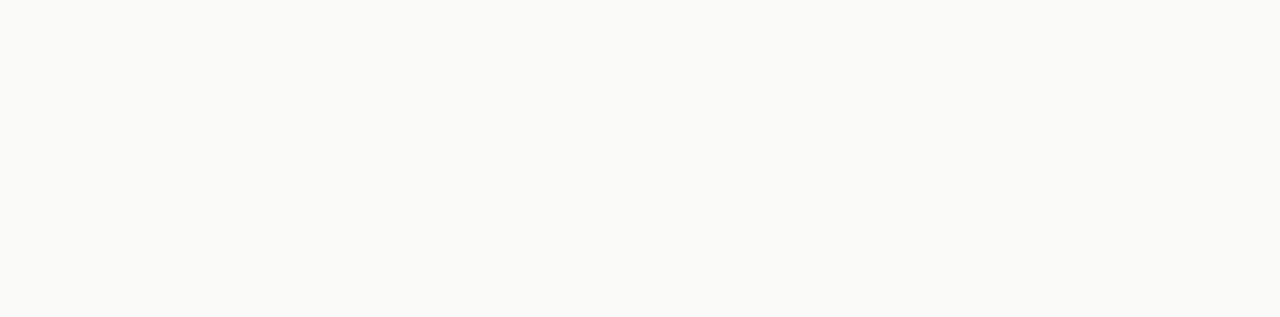
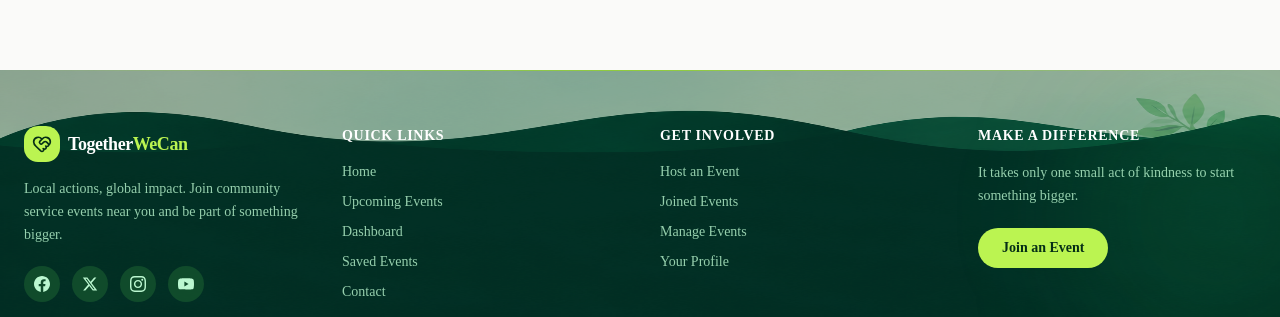
Before and after one commit to thtasin12/togetherwecan-client, a Next.js app: page / in a window 1280 px wide. Shown: the part 635-952 px from the top of the page. Before the commit the page ends 800 px from the top, so only its background shows below. Built offline with nearby package versions, Linux system fonts and the light colour scheme; no server answers.

Commit message:
add footer section

```diff
--- a/app/layout.tsx
+++ b/app/layout.tsx
@@ -4,6 +4,7 @@ import "./globals.css";
 import {Plus_Jakarta_Sans} from "next/font/google"
 import { Provider } from "@/components/provider";
 import Navbar from "@/components/navbar";
+import Footer from "@/components/footer";
 
 const jakarta = Plus_Jakarta_Sans({
   subsets: ["latin"],
@@ -36,6 +37,7 @@ export default function RootLayout({ children }: LayoutProps<"/">) {
           >
             {children}
           </main>
+          <Footer />
         </Provider>
 
       </body>
--- /dev/null
+++ b/components/footer.tsx
@@ -0,0 +1,159 @@
+
+import Link from "next/link";
+import { HeartHandshake } from "lucide-react";
+
+function XLogo({ size = 16 }: { size?: number }) {
+  return (
+    <svg width={size} height={size} viewBox="0 0 24 24" fill="currentColor" aria-hidden>
+      <path d="M18.244 2.25h3.308l-7.227 8.26 8.502 11.24H16.17l-5.214-6.817L4.99 21.75H1.68l7.73-8.835L1.254 2.25H8.08l4.713 6.231zm-1.161 17.52h1.833L7.084 4.126H5.117z" />
+    </svg>
+  );
+}
+
+function FacebookLogo({ size = 16 }: { size?: number }) {
+  return (
+    <svg width={size} height={size} viewBox="0 0 24 24" fill="currentColor" aria-hidden>
+      <path d="M24 12.073c0-6.627-5.373-12-12-12s-12 5.373-12 12c0 5.99 4.388 10.954 10.125 11.854v-8.385H7.078v-3.47h3.047V9.43c0-3.007 1.792-4.669 4.533-4.669 1.312 0 2.686.235 2.686.235v2.953H15.83c-1.491 0-1.956.925-1.956 1.874v2.25h3.328l-.532 3.47h-2.796v8.385C19.612 23.027 24 18.062 24 12.073z" />
+    </svg>
+  );
+}
+
+function InstagramLogo({ size = 16 }: { size?: number }) {
+  return (
+    <svg width={size} height={size} viewBox="0 0 24 24" fill="currentColor" aria-hidden>
+      <path d="M12 2.163c3.204 0 3.584.012 4.85.07 3.252.148 4.771 1.691 4.919 4.919.058 1.265.069 1.645.069 4.849 0 3.205-.012 3.584-.069 4.849-.149 3.225-1.664 4.771-4.919 4.919-1.266.058-1.644.07-4.85.07-3.204 0-3.584-.012-4.849-.07-3.26-.149-4.771-1.699-4.919-4.92-.058-1.265-.07-1.644-.07-4.849 0-3.204.013-3.583.07-4.849.149-3.227 1.664-4.771 4.919-4.919 1.266-.057 1.645-.069 4.849-.069zm0-2.163c-3.259 0-3.667.014-4.947.072-4.358.2-6.78 2.618-6.98 6.98-.059 1.281-.073 1.689-.073 4.948 0 3.259.014 3.668.072 4.948.2 4.358 2.618 6.78 6.98 6.98 1.281.058 1.689.072 4.948.072 3.259 0 3.668-.014 4.948-.072 4.354-.2 6.782-2.618 6.979-6.98.059-1.28.073-1.689.073-4.948 0-3.259-.014-3.667-.072-4.947-.196-4.354-2.617-6.78-6.979-6.98-1.281-.059-1.69-.073-4.949-.073zm0 5.838c-3.403 0-6.162 2.759-6.162 6.162s2.759 6.163 6.162 6.163 6.162-2.759 6.162-6.163c0-3.403-2.759-6.162-6.162-6.162zm0 10.162c-2.209 0-4-1.79-4-4 0-2.209 1.791-4 4-4s4 1.791 4 4c0 2.21-1.791 4-4 4zm6.406-11.845c-.796 0-1.441.645-1.441 1.44s.645 1.44 1.441 1.44c.795 0 1.439-.645 1.439-1.44s-.644-1.44-1.439-1.44z" />
+    </svg>
+  );
+}
+
+function YoutubeLogo({ size = 16 }: { size?: number }) {
+  return (
+    <svg width={size} height={size} viewBox="0 0 24 24" fill="currentColor" aria-hidden>
+      <path d="M23.498 6.186a3.016 3.016 0 0 0-2.122-2.136C19.505 3.545 12 3.545 12 3.545s-7.505 0-9.377.505A3.017 3.017 0 0 0 .502 6.186C0 8.07 0 12 0 12s0 3.93.502 5.814a3.016 3.016 0 0 0 2.122 2.136c1.871.505 9.376.505 9.376.505s7.505 0 9.377-.505a3.015 3.015 0 0 0 2.122-2.136C24 15.93 24 12 24 12s0-3.93-.502-5.814zM9.545 15.568V8.432L15.818 12l-6.273 3.568z" />
+    </svg>
+  );
+}
+
+const Footer = () => {
+  return (
+    <footer
+      className="relative mt-20 overflow-hidden bg-brand-950 text-brand-100"
+      style={{
+        backgroundImage: "url('/footer.png')",
+        backgroundSize: "100% 100%",
+        backgroundPosition: "center",
+        backgroundRepeat: "no-repeat",
+      }}
+    >
+      <div className="absolute inset-0 bg-brand-950/30 pointer-events-none" />
+
+      <div className="absolute inset-x-0 top-0 h-px bg-linear-to-r from-transparent via-lime-400/60 to-transparent" />
+
+      <div className="pointer-events-none absolute -right-20 top-0 h-72 w-72 rounded-full bg-brand-500/10 blur-3xl" />
+
+      <div className="relative mx-auto grid max-w-7xl gap-10 px-4 py-14 sm:grid-cols-2 sm:px-6 lg:grid-cols-4">
+        <div>
+          <div className="flex items-center gap-2">
+            <span className="flex h-9 w-9 items-center justify-center rounded-xl bg-lime-300 text-brand-950">
+              <HeartHandshake size={20} />
+            </span>
+
+            <span className="text-lg font-extrabold tracking-tight text-white">
+              Together<span className="text-lime-300">WeCan</span>
+            </span>
+          </div>
+
+          <p className="mt-4 text-sm leading-relaxed text-brand-200/80">
+            Local actions, global impact. Join community service events near you and be part of
+            something bigger.
+          </p>
+
+          <div className="mt-5 flex gap-3">
+            {[FacebookLogo, XLogo, InstagramLogo, YoutubeLogo].map((Icon, index) => (
+              <a
+                key={index}
+                href="#"
+                aria-label="Social link"
+                className="flex h-9 w-9 items-center justify-center rounded-full bg-brand-900/80 text-brand-200 transition hover:-translate-y-0.5 hover:bg-lime-300 hover:text-brand-950"
+              >
+                <Icon size={16} />
+              </a>
+            ))}
+          </div>
+        </div>
+
+        <div>
+          <h4 className="text-sm font-bold uppercase tracking-wider text-white">
+            Quick Links
+          </h4>
+
+          <ul className="mt-4 space-y-2.5 text-sm">
+            {[
+              { href: "/", label: "Home" },
+              { href: "/events", label: "Upcoming Events" },
+              { href: "/dashboard", label: "Dashboard" },
+              { href: "/saved-events", label: "Saved Events" },
+              { href: "/contact", label: "Contact" },
+            ].map((link) => (
+              <li key={link.label}>
+                <Link
+                  href={link.href}
+                  className="text-brand-200/80 transition hover:text-lime-300"
+                >
+                  {link.label}
+                </Link>
+              </li>
+            ))}
+          </ul>
+        </div>
+
+        <div>
+          <h4 className="text-sm font-bold uppercase tracking-wider text-white">
+            Get Involved
+          </h4>
+
+          <ul className="mt-4 space-y-2.5 text-sm">
+            {[
+              { href: "/create-event", label: "Host an Event" },
+              { href: "/joined-events", label: "Joined Events" },
+              { href: "/manage-events", label: "Manage Events" },
+              { href: "/profile", label: "Your Profile" },
+            ].map((link) => (
+              <li key={link.label}>
+                <Link
+                  href={link.href}
+                  className="text-brand-200/80 transition hover:text-lime-300"
+                >
+                  {link.label}
+                </Link>
+              </li>
+            ))}
+          </ul>
+        </div>
+
+        <div>
+          <h4 className="text-sm font-bold uppercase tracking-wider text-white">
+            Make a difference
+          </h4>
+
+          <p className="mt-4 text-sm leading-relaxed text-brand-200/80">
+            It takes only one small act of kindness to start something bigger.
+          </p>
+
+          <Link
+            href="/events"
+            className="mt-5 inline-flex rounded-full bg-lime-300 px-6 py-2.5 text-sm font-extrabold text-brand-950 transition hover:-translate-y-0.5 hover:bg-lime-200"
+          >
+            Join an Event
+          </Link>
+        </div>
+      </div>
+
+      <div className="relative border-t border-brand-900 py-5 text-center text-xs text-brand-300/70">
+        © {new Date().getFullYear()} TogetherWeCan — Built with care for the community.
+      </div>
+    </footer>
+  );
+};
+
+export default Footer;
```
Also changed, not shown: public/footer.png (added).
